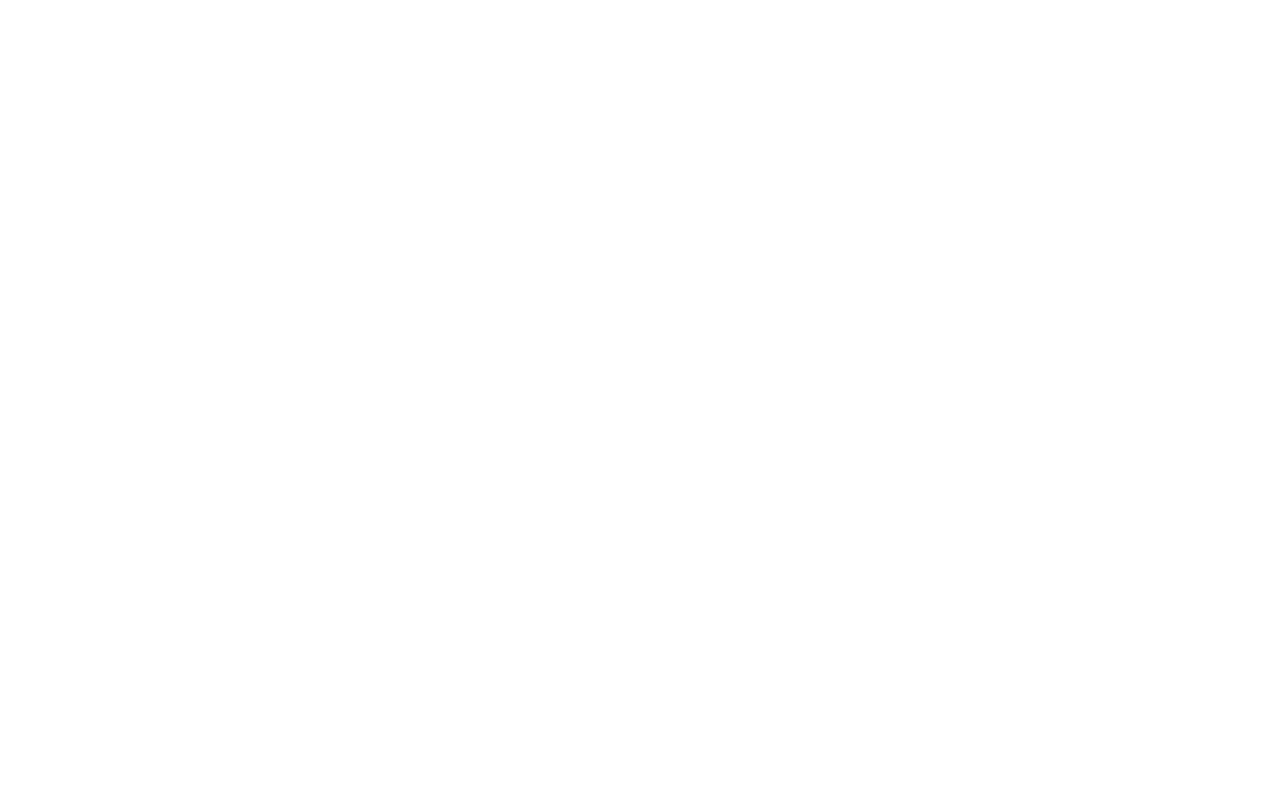
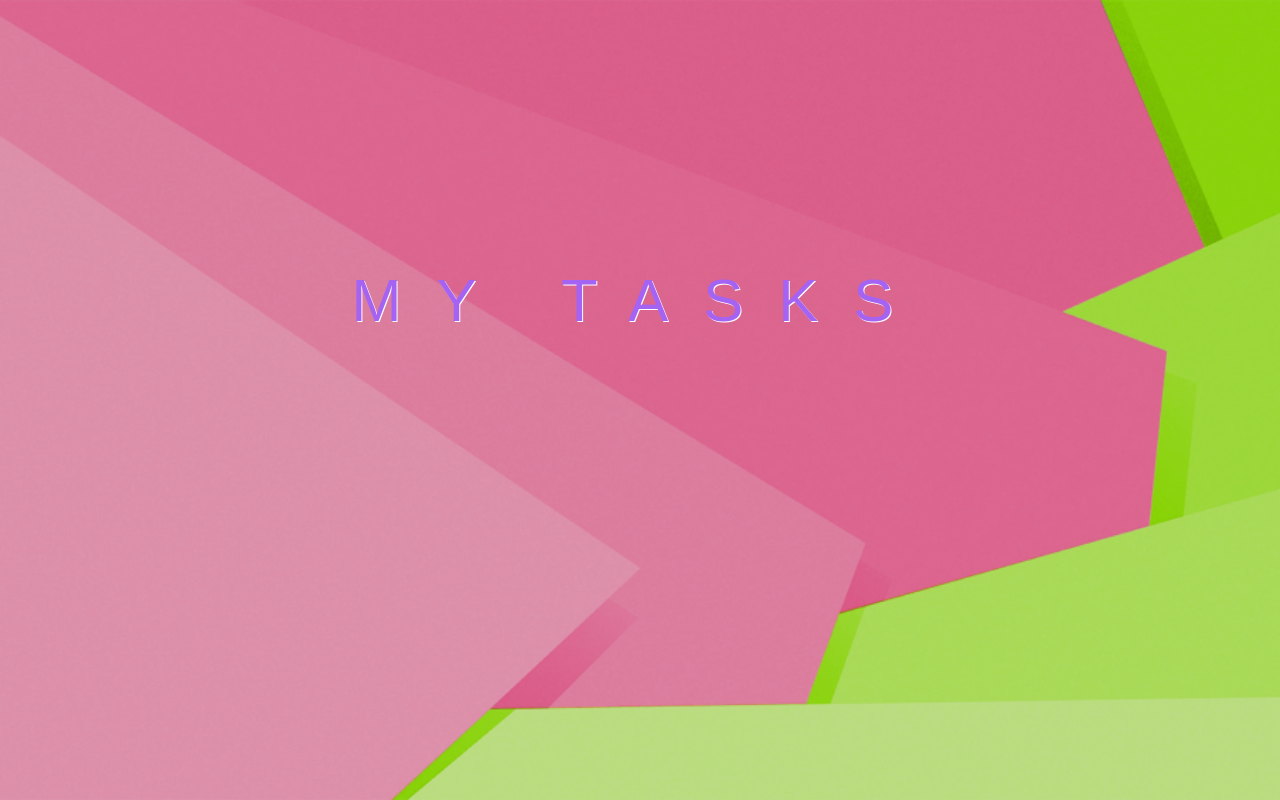
Before and after one commit to BSalemi/MyTasks, a React (Create React App) app: page /signup in a window 1280 px wide. Built offline with nearby package versions, Linux system fonts and the light colour scheme.

Commit message:
Added img folder to src and added an image file which is being used as the background for .cover-image. Added My Tasks text to .heading-primary-main tag. Added various CSS adjustments to .heading-primary .heading-primary-main and .heading-primary sub

```diff
--- a/src/App.js
+++ b/src/App.js
@@ -72,7 +72,7 @@
       <div className="cover-image">
         <div className="heading-text-box">
           <h1 className="heading-primary">
-            <span className="heading-primary-main"></span>
+            <span className="heading-primary-main">My Tasks</span>
             <span className="heading-primary-sub"></span>
           </h1>
 
--- a/src/index.css
+++ b/src/index.css
@@ -13,6 +13,51 @@
 }
 
 @import url('https://fonts.googleapis.com/css?family=Orbitron');
+
+
+.cover-image{
+  background-image:  url(./img/background.png);
+  background-size: cover;
+  background-position: top;
+  position: relative;
+  height: 100vh;
+  background-repeat: repeat-y;
+  background-repeat: repeat-x;
+  overflow: hidden
+}
+
+.heading-text-box{
+  position: absolute;
+  top: 40%;
+  left: 50%;
+  transform: translate(-50%, -50%);
+  text-align: center
+}
+
+.heading-primary{
+  color: rgb(164, 99, 242);
+  text-shadow: 1px 1px white;
+  text-transform: uppercase;
+  font-family: "Orbitron", sans-serif;
+  margin-bottom: 60px;
+  backface-visibility: hidden;
+}
+
+.heading-primary-main{
+  display: block;
+  font-size: 60px;
+  font-weight: 400;
+  letter-spacing: 35px;
+  animation: moveInLeft 1s ease-out
+}
+
+.heading-primary-sub{
+  display: block;
+  font-size: 20px;
+  font-weight: 700;
+  letter-spacing: 17.4px;
+  font-family: 'Lato';
+}
 
 
 #clock {
@@ -41,7 +86,7 @@
 
 
 .bg-dwyl-pink {
-  background-color: #f26394;
+  background-color: rgb(242, 99, 148);
 }
 
 .bg-dwyl-lime {
@@ -54,7 +99,7 @@
 }
 
 .ba-b--lime{
-  border: 2px #63f26b outset;
+  border: 2px rgb(99, 242, 107) outset;
   cursor: pointer;
 }
 
@@ -189,6 +234,23 @@
       border-width: 10px;
   }
 }
+
+@keyframes moveInLeft {
+  0% {
+      opacity: 0;
+      transform: translateX(-100px);
+  }
+
+  80% {
+      transform: translateX(10px);
+  }
+
+  100% {
+      opacity: 1;
+      transform: translate(0);
+  }
+}
+
 
 .task-form{
   max-width: 400px;
```
Also changed, not shown: src/img/background.png (added).
